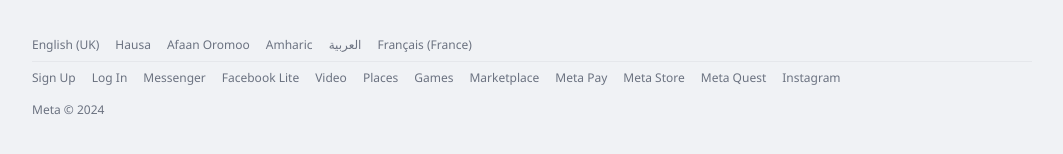
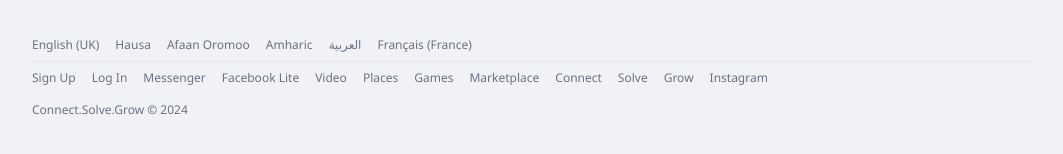
Before and after one commit to olyadmengistu/Nexus-Mind-, a React (Vite) app: page /#/login in a window 1280 px wide. Shown: the part 626-780 px from the top of the page, without its empty margins (108-1171 px from the left). Built offline with nearby package versions, Linux system fonts and the light colour scheme; a web font is replaced by a local one.

Commit message:
Add functional profile photo upload to signup page

```diff
--- a/pages/Loading.tsx
+++ b/pages/Loading.tsx
@@ -5,18 +5,14 @@
   return (
     <div className="min-h-screen bg-white flex flex-col items-center justify-center">
       <div className="flex flex-col items-center animate-pulse">
-        <div className="w-16 h-16 bg-[#1877F2] rounded-full flex items-center justify-center mb-6">
-            <span className="text-white text-4xl font-bold tracking-tighter">n</span>
+        <div className="w-16 h-16 bg-[#1877F2] rounded-lg flex items-center justify-center mb-6">
+            <i className="fa-solid fa-brain text-white text-3xl"></i>
         </div>
         <h2 className="text-[#1877F2] text-3xl font-bold">NexusMind</h2>
       </div>
 
       <div className="fixed bottom-10 flex flex-col items-center text-gray-400">
-        <span className="text-xs font-semibold mb-2">from</span>
-        <div className="flex items-center gap-1.5 grayscale opacity-50">
-           <i className="fa-brands fa-meta text-2xl"></i>
-           <span className="text-xl font-bold">Meta</span>
-        </div>
+        <span className="text-sm font-semibold">Connect.Solve.Grow</span>
       </div>
     </div>
   );
--- a/pages/Login.tsx
+++ b/pages/Login.tsx
@@ -102,12 +102,12 @@
           <span>Places</span>
           <span>Games</span>
           <span>Marketplace</span>
-          <span>Meta Pay</span>
-          <span>Meta Store</span>
-          <span>Meta Quest</span>
+          <span>Connect</span>
+          <span>Solve</span>
+          <span>Grow</span>
           <span>Instagram</span>
         </div>
-        <p className="mt-4">Meta © 2024</p>
+        <p className="mt-4">Connect.Solve.Grow © 2024</p>
       </footer>
     </div>
   );
```
